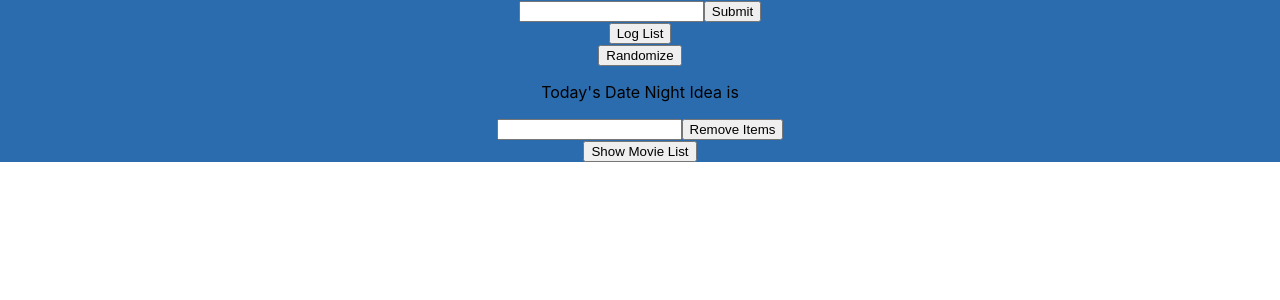
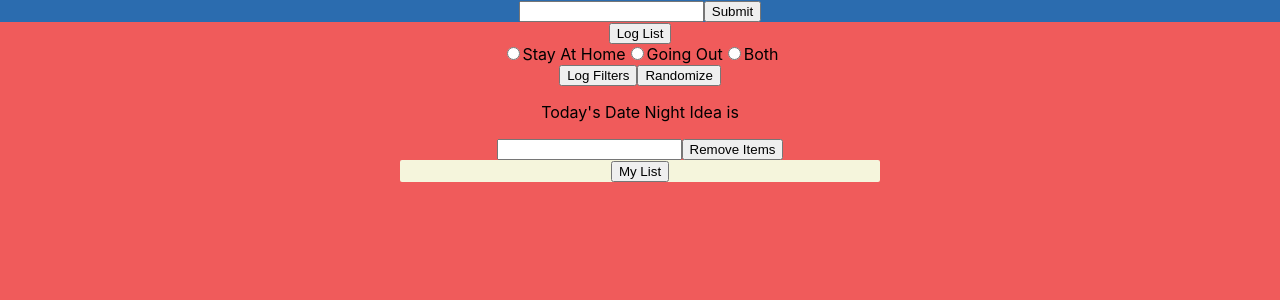
Before and after one commit to Th0ughtTrain/date-night-randomizer, a React (Create React App) app: page / in a window 1280 px wide. Shown: the top 300 px of the page. Built offline with nearby package versions, Linux system fonts and the light colour scheme.

Commit message:
Made a few changes to functionality -added a visibile list for custom ideas -added a filter for going out vs staying home or both -added default ideas to start with -some minor changes

```diff
--- a/src/App.css
+++ b/src/App.css
@@ -1,6 +1,5 @@
 .App {
   text-align: center;
-  background: #2b6caf;
 }
 
 .App-logo {
--- a/src/App.js
+++ b/src/App.js
@@ -1,7 +1,7 @@
 import React, {useState} from "react"
 // import logo from './logo.svg';
 import './App.css';
-import MovieList from "./Components/MovieList";
+import IdeaList from "./Components/IdeaList";
 import AddToList from './Components/AddToList';
 import Randomizer from './Components/Randomizer';
 import RemoveListItems from "./Components/RemoveListItems";
@@ -10,6 +10,46 @@ import RemoveListItems from "./Components/RemoveListItems";
 function App() {
   let fromStorage = window.localStorage.getItem("movies")
   let parsedData = JSON.parse(fromStorage)
+
+  const defaultDateList = [
+    {generalathome: [
+      "Pizza and Wine",
+      "Netflix and Chill",
+      "A Cooperative Video Game","A Board Game",
+      "A Card Game",
+      "Home Cooked Candlelit Dinner",
+      "Karaoke",
+      "Paint and Wine",
+      "Take a Bath Together",
+      "Fun DIY Project",
+      'Fun Crafts Project',
+      'Fitness Together',
+      "Work on A Puzzle Together",
+      'Plan A Vaction Together',
+      "Listen To Music Together`",
+    ]},
+    {generaloutside: [
+      "Movie at Theater and Dinner",
+      "Dinner at Restaurant",
+      "Dinner At A New Restaurant",
+      "Pub Crawl",
+      "Checkout A New Town Together",
+      "Go to an Arcade Together",
+      "Go To Museum Together",
+      "Do Brunch Together",
+      "Go Bowling Together",
+      "Go Mini Golfing Together",
+      "Go Camping Together",
+      "Take Dance Lessons Together",
+      "Go Dancing Together",
+      "Overnight Road Trip",
+      "Go To A Concert",
+      "Try A New Hobby Together",
+      "Go To An Escape Room Together",
+      "Go Biking Together",
+      "Take a Class Together",
+    ]}
+  ]
 
   const [showList, setShowList] = useState(false)
   const [listItems, setListItems] = useState(setArraystate())
@@ -47,33 +87,18 @@ function App() {
   //   console.log(removeItems)
   // }
 
-  function addListItems(e) {
-    e.preventDefault()
-    if (newItems !== "" && listItems.indexOf(newItems) === -1 ){
-      listItems.push(newItems)
-      window.localStorage.setItem("movies",JSON.stringify(listItems))
-      setNewItems("")
-    } else {
-        alert("Either nothing was entered or the list already contains the item")
-        setNewItems("")
-      }
-  }
+
 
   function logListItems(){
     console.log(listItems)
     console.log(newItems)
     console.log(fromStorage = window.localStorage.getItem("movies"))
-    console.log(listItems.indexOf('Jungle Fever'))
-
   }
 
-  // function showListHandler() {
-  //   if (showList === false) {return setShowlist(true)}
-  //   else {return setShowlist(false)}
-  // }
 
   return (
     <div className="App">
+      <div className="functionality-wrapper">
         <AddToList
           listItems={listItems}
           setListItems={setListItems}
@@ -82,6 +107,7 @@ function App() {
         />
         <button onClick={logListItems}>Log List</button>
         <Randomizer
+          defaultChoices={defaultDateList}
           choices={listItems}
         />
         <RemoveListItems
@@ -89,12 +115,15 @@ function App() {
           removeItems={removeItems}
           setRemoveItems={setRemoveItems}
       />
-      <MovieList
+      </div>
+      <div className="idea-list-wrapper">
+        <IdeaList
           list={listItems}
           showList={showList}
           setShowList={setShowList}
         />
       </div>
+    </div>
   );
 }
 
--- /dev/null
+++ b/src/Components/IdeaList.js
@@ -0,0 +1,42 @@
+import React from 'react'
+import styles from './IdeaList.module.css'
+
+
+export default function IdeaList(props) {
+
+
+    function showListHandler() {
+        if (props.showList === false) {return props.setShowList(true)}
+        else {return props.setShowList(false)}
+      }
+
+      // function deleteHandler(item) {
+      //   props.list.splice(props.list.indexOf(items),1)
+      // }
+
+
+    return(
+        <div className={styles.container}>
+          <button onClick={showListHandler}>My List</button>
+          {props.showList && props.list.map((items) => (
+            <div className={styles['list-item-wrapper']} key={Math.random()}>
+              <p className={styles['list-item']} >{items}</p>
+              <button
+                className={styles['list-item-delete']}
+                onClick={(e) => {
+                    if (props.list.indexOf(items) !== -1 ){
+                      props.list.splice(props.list.indexOf(items),1)
+                      window.localStorage.setItem("movies",JSON.stringify(props.list))
+                      console.log(e.target.previousSibling.hidden = true)
+                      console.log(e.target)
+                      console.log(e.target.hidden = true)
+                    }
+                }}>
+                Delete
+                </button>
+            </div>
+            ))
+          }
+      </div>
+    )
+}
--- /dev/null
+++ b/src/Components/IdeaList.module.css
@@ -0,0 +1,23 @@
+.container {
+    margin: auto 400px;
+    background-color: beige;
+    border-radius: 2px;
+}
+
+.list-item-wrapper{
+    display: flex;
+    width: 100%;
+}
+
+.list-item {
+    width:80%;
+    margin:10px;
+    border-bottom: 2px solid ;
+    box-shadow: 0px 2px 5px;
+
+}
+
+.list-item-delete {
+    margin: 10px auto;
+    height: 30px;
+}
--- /dev/null
+++ b/src/Components/ListFilter.js
@@ -0,0 +1,32 @@
+import React, {useState} from 'react'
+
+export default function ListFilter(props){
+    const setListFocus = props.filter
+   return (
+        <form>
+                <input
+                    type="radio"
+                    id="staying in"
+                    name="list-categories"
+                    value="Staying At Home"
+                    onFocus={setListFocus}
+                />
+                <label htmlFor="stay" >Stay At Home</label>
+                <input
+                    type="radio"
+                    id="going out"
+                    value="Going Out"
+                    name="list-categories"
+                    onFocus={setListFocus}/>
+                <label htmlFor="stay">Going Out</label>
+                <input
+                    type="radio"
+                    id="both"
+                    value="Either"
+                    name="list-categories"
+                    onFocus={setListFocus}
+                />
+                <label htmlFor="both">Both</label>
+            </form>
+    )
+}
--- a/src/Components/MovieList.js
+++ /dev/null
@@ -1,21 +0,0 @@
-import React from 'react'
-
-
-export default function MovieList(props) {
-
-
-    function showListHandler() {
-        if (props.showList === false) {return props.setShowList(true)}
-        else {return props.setShowList(false)}
-      }
-
-    return(
-        <div>
-        <button onClick={showListHandler}>Show Movie List</button>
-        {props.showList && props.list.map((items) => (
-          <p key={Math.random()} >{items}</p>
-          ))
-        }
-      </div>
-    )
-}
--- a/src/Components/Randomizer.js
+++ b/src/Components/Randomizer.js
@@ -1,27 +1,58 @@
 import React, {useState} from 'react'
+import ListFilter from './ListFilter'
 
 export default function Randomizer(props){
+
     const [selection, setSelection] = useState("")
-    const movieList = props.choices
+    const [randomizedList, setRandomizedList] = useState([])
+    const dateList = props.choices
+    const defaultDateListHome = props.defaultChoices[0].generalathome
+    const defaultDateListOut = props.defaultChoices[1].generaloutside
+    const combinedList = defaultDateListHome.map((items) => {
+       return items
+    })
 
+
+
+    function setListFocus(e){
+        if (e.target.id === "staying in") {
+            setSelection(defaultDateListHome)
+        }
+
+        if (e.target.id === "going out") {
+            setSelection(defaultDateListOut)
+    }
+        if (e.target.id === "both") {
+            setSelection(combinedList)
+        }
+    }
+
+
+    defaultDateListOut.map((items) => {
+        return combinedList.push(items)
+    })
+    dateList.map((items)=> {
+        return combinedList.push(items)
+    })
 
     function getRandomInt(min,max) {
         min = Math.ceil(min)
         max = Math.floor(max)
         return Math.floor(Math.random() * max )
     }
-    function RandomMovieSelection() {
-        console.log(movieList[getRandomInt(0,movieList.length)])
-        setSelection(movieList[getRandomInt(0,movieList.length)])
+    function randomSelection() {
+        setRandomizedList(selection[getRandomInt(0,selection.length)])
     }
 
     return(
         <div>
-            <button onClick ={RandomMovieSelection}>Randomize</button>
-        <section>
-            <p>Today's Date Night Idea is</p>
-            <p>{selection}</p>
-        </section>
+            <ListFilter filter={setListFocus} />
+            <button onClick={ () => {console.log(selection)}}>Log Filters</button>
+            <button onClick ={randomSelection}>Randomize</button>
+            <section>
+                <p>Today's Date Night Idea is</p>
+                <p>{randomizedList}</p>
+            </section>
         </div>
     )
 
--- a/src/index.css
+++ b/src/index.css
@@ -5,6 +5,7 @@ body {
     sans-serif;
   -webkit-font-smoothing: antialiased;
   -moz-osx-font-smoothing: grayscale;
+  background-color: #f05b5b ;
 }
 
 code {
```
Also changed, not shown: src/Components/MovieList.css (deleted), 1 other file (tests, documents, lock files or other folders). Lines whose indentation alone changed are shown as unchanged.
